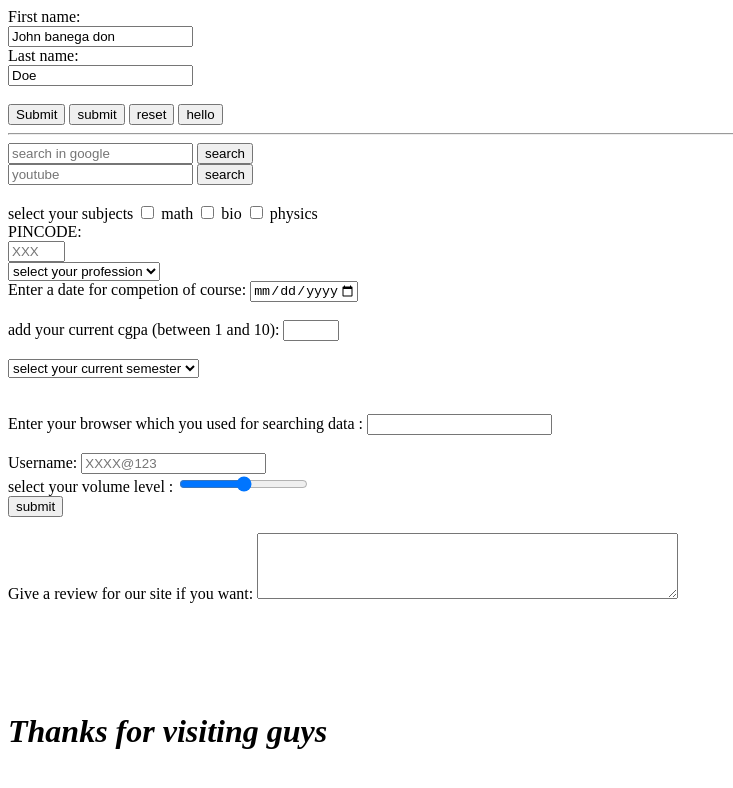
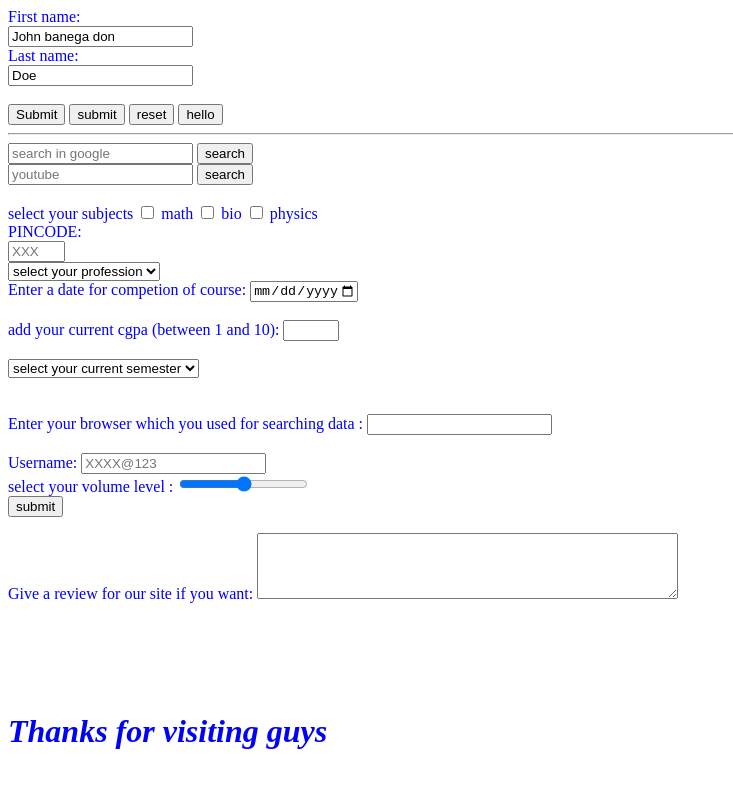
Before and after one commit to aryandaraja12/rrrr, a plain HTML site: page index.html in a window 1280 px wide. Shown: the whole page, without its empty margins (0-733 px from the left). Drawn offline with Linux system fonts and the light colour scheme.

Commit message:
just quick start

```diff
--- a/index.html
+++ b/index.html
@@ -1,5 +1,6 @@
 <!DOCTYPE html>
 <html>
+  <head><link rel="stylesheet" href="style.css"></head>
 <body>
 <!--
 <h1>The input value attribute</h1>
--- /dev/null
+++ b/style.css
@@ -0,0 +1,3 @@
+body{
+color: blue;
+}
```
